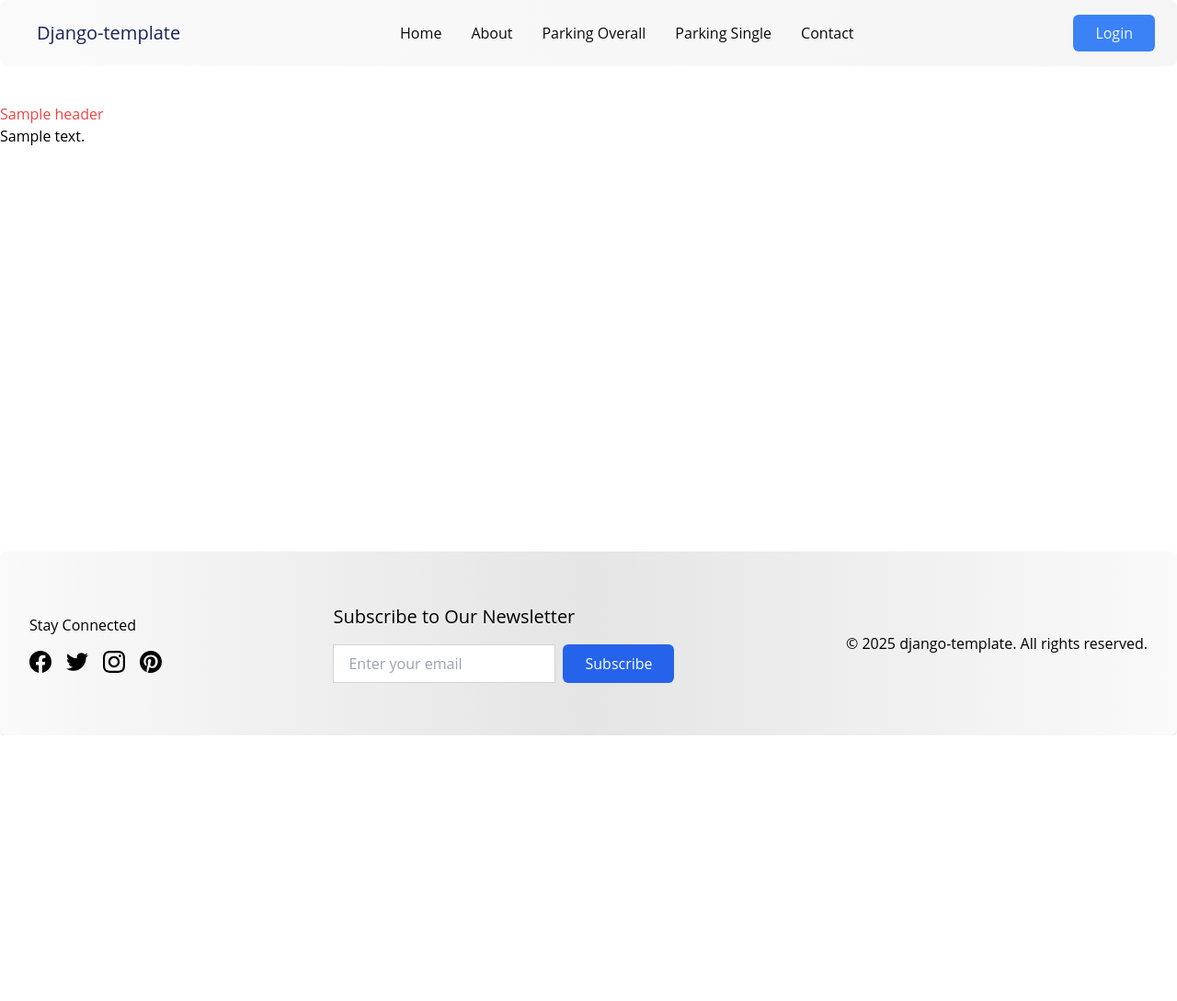
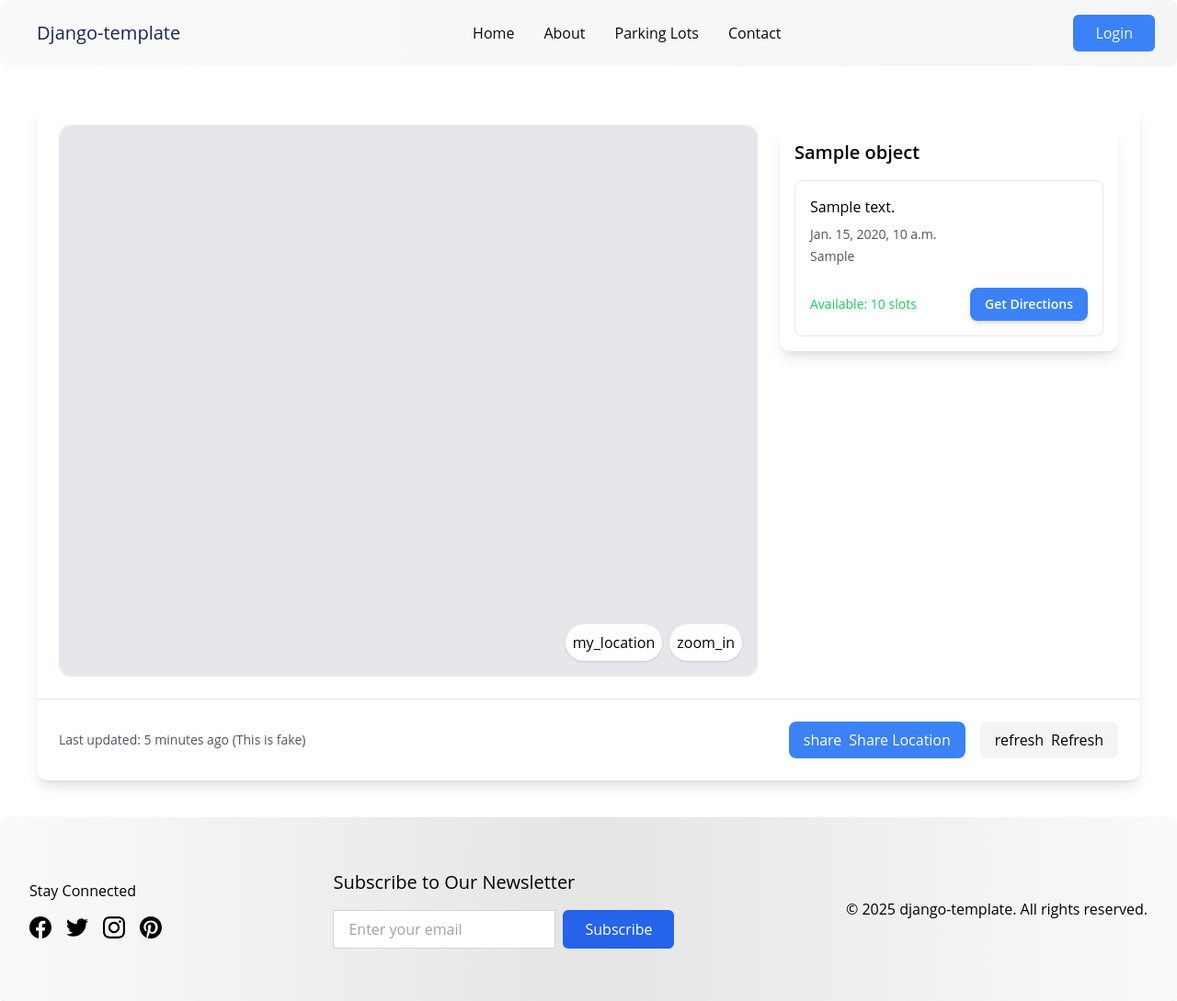
Before and after one commit to chienchuanw/django-template, a Django app: template templates/parkings/detail.html in a window 1280 px wide. Shown: the whole page at 92% size. Before the commit the page ends 800 px from the top, so only its background shows below. Run offline with Django 5.2, Linux system fonts and the light colour scheme; the template is opened without the code that fills it: most values are stand-ins (such as "Sample title", 1, 10 or a date in 2020); style sheets or scripts are compiled from the project's sources; some libraries are stand-ins or nearby versions.

Commit message:
feat: display basic info of a parking lot

```diff
--- a/parkings/urls.py
+++ b/parkings/urls.py
@@ -5,5 +5,5 @@ app_name = "parkings"
 
 urlpatterns = [
     path("", ParkingIndexView.as_view(), name="index"),
-    path("detail/", ParkingDetailView.as_view(), name="detail"),
+    path("<int:pk>/detail/", ParkingDetailView.as_view(), name="detail"),
 ]
--- a/templates/parkings/detail.html
+++ b/templates/parkings/detail.html
@@ -1,11 +1,88 @@
 {% extends "shared/base.html" %}
-
 {% block title %}Parking Detail{% endblock title %}
 
 {% block content %}
-<h1 class="text-red-500">{{ header }}</h1>
-<div>
-	{{ content }}
+<div class="w-[1200px] mx-auto bg-white rounded-xl shadow-lg">
+  <div class="p-6 grid grid-cols-3 gap-6">
+    <section class="col-span-2 h-[600px] rounded-xl border relative">
+      <div class="absolute inset-0 bg-gray-200 rounded-xl overflow-hidden">
+        <div class="w-full h-full" id="map">
+          <link
+            rel="stylesheet"
+            href="https://unpkg.com/leaflet@1.7.1/dist/leaflet.css"
+          />
+          <link
+            rel="stylesheet"
+            href="https://unpkg.com/leaflet-routing-machine@3.2.12/dist/leaflet-routing-machine.css"
+          />
+        </div>
+      </div>
+      <div class="absolute bottom-4 right-4 flex gap-2">
+        <button
+          class="p-2 bg-white rounded-full shadow hover:shadow-lg transform hover:scale-105 transition"
+        >
+          <span class="material-symbols-outlined">my_location</span>
+        </button>
+        <button
+          class="p-2 bg-white rounded-full shadow hover:shadow-lg transform hover:scale-105 transition"
+        >
+          <span class="material-symbols-outlined">zoom_in</span>
+        </button>
+      </div>
+    </section>
+
+    <aside class="space-y-6">
+      <div class="bg-white rounded-xl shadow-lg p-4">
+        <h2 class="text-xl font-semibold mb-4">{{ object.name }}</h2>
+        <div class="space-y-4">
+          <div
+            class="p-4 border rounded-lg hover:shadow-md transition"
+          >
+            <h3 class="font-medium group-hover:text-blue-600 transition mb-2">
+              {{ object.address }}
+            </h3>
+            <div class="space-y-1">
+							<p class="text-sm text-gray-600">{{ object.service_time }}</p>
+							<p class="text-sm text-gray-600">{{ pay_ex|safe }}</p>
+						</div>
+            <div class="flex justify-between items-center mt-6">
+							{% if remain > 0 %}
+              <span class="text-sm text-green-500">Available: {{ remain }} slots</span>
+							{% else %}
+              <span class="text-sm text-red-500">Not Available</span>
+							{% endif %}
+              <button
+                class="flex items-center gap-2 bg-blue-500 text-white px-4 py-2 rounded-lg hover:bg-blue-600 transform hover:scale-105 transition-all duration-300 shadow-md group-hover:shadow-lg"
+              >
+                <div class="flex flex-col items-start">
+                  <span class="text-sm font-semibold">Get Directions</span>
+                </div>
+              </button>
+            </div>
+          </div>
+        </div>
+      </div>
+    </aside>
+  </div>
+
+  <div class="p-6 border-t">
+    <div class="flex justify-between items-center">
+      <p class="text-sm text-gray-600">Last updated: 5 minutes ago (This is fake)</p>
+      <div class="flex gap-4">
+        <button
+          class="flex items-center gap-2 px-4 py-2 bg-blue-500 text-white rounded-lg hover:bg-blue-600 transform hover:scale-105 transition"
+        >
+          <span class="material-symbols-outlined">share</span>
+          Share Location
+        </button>
+        <button
+          class="flex items-center gap-2 px-4 py-2 bg-gray-100 rounded-lg hover:bg-gray-200 transform hover:scale-105 transition"
+        >
+          <span class="material-symbols-outlined">refresh</span>
+          Refresh
+        </button>
+      </div>
+    </div>
+  </div>
 </div>
-
 {% endblock content %}
--- a/templates/shared/header.html
+++ b/templates/shared/header.html
@@ -17,12 +17,7 @@
       <li
         class="hover:scale-110 transition-transform duration-300 cursor-pointer"
       >
-        <a href="{% url "parkings:index" %}">Parking Overall</a>
-      </li>
-      <li
-        class="hover:scale-110 transition-transform duration-300 cursor-pointer"
-      >
-        <a href="{% url "parkings:detail" %}">Parking Single</a>
+        <a href="{% url "parkings:index" %}">Parking Lots</a>
       </li>
       <li
         class="hover:scale-110 transition-transform duration-300 cursor-pointer"
```
Also changed, not shown: parkings/views.py (+34 -11 lines), templates/parkings/index.html (+5 -3 lines), README.md.
